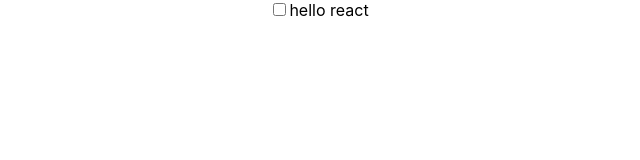
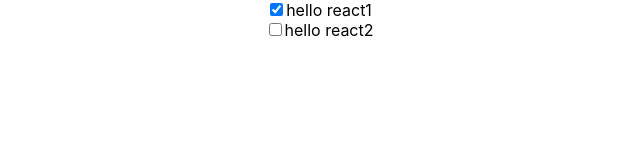
Before and after one commit to nicejongwoo/todo-rs, a React (Create React App) app: page / in a window 1280 px wide. Shown: the top 160 px of the page, without its empty margins (321-961 px from the left). Built offline with nearby package versions, Linux system fonts and the light colour scheme.

Commit message:
배열 랜더링

```diff
--- a/src/App.js
+++ b/src/App.js
@@ -7,17 +7,25 @@ class App extends React.Component {
 
     constructor(props){
         super(props);
+        // this.state = {
+        //     item: { id: 1, title: "hello react", done: true }
+        // };
         this.state = {
-            item: { id: 1, title: "hello react", done: true }
-        };
+            items: [
+                { id: 1, title: "hello react1", done: true },
+                { id: 2, title: "hello react2", done: false }
+            ]
+        }
     }
 
+
     render() {
-        return (
-          <div className="App">
-              <Todo item={this.state.item}/>
-          </div>
-        )
+        var todoItems = this.state.items.map((item, index) => (
+            <Todo item={item} key={item.id} />
+        ));
+
+        return <div className="App">{todoItems}</div>;
+
     }
 }
 
--- a/src/Todo.js
+++ b/src/Todo.js
@@ -9,7 +9,7 @@ class Todo extends React.Component {
     render(){
         return (
             <div className="Todo">
-                <input type="checkbox" id={this.state.item.id} name={this.state.item.id} value={this.state.item.done} />
+                <input type="checkbox" id={this.state.item.id} name={this.state.item.id} value={this.state.item.done} checked={this.state.item.done}/>
                 <label id={this.state.item.id}>{this.state.item.title}</label>
             </div>
         )
```
